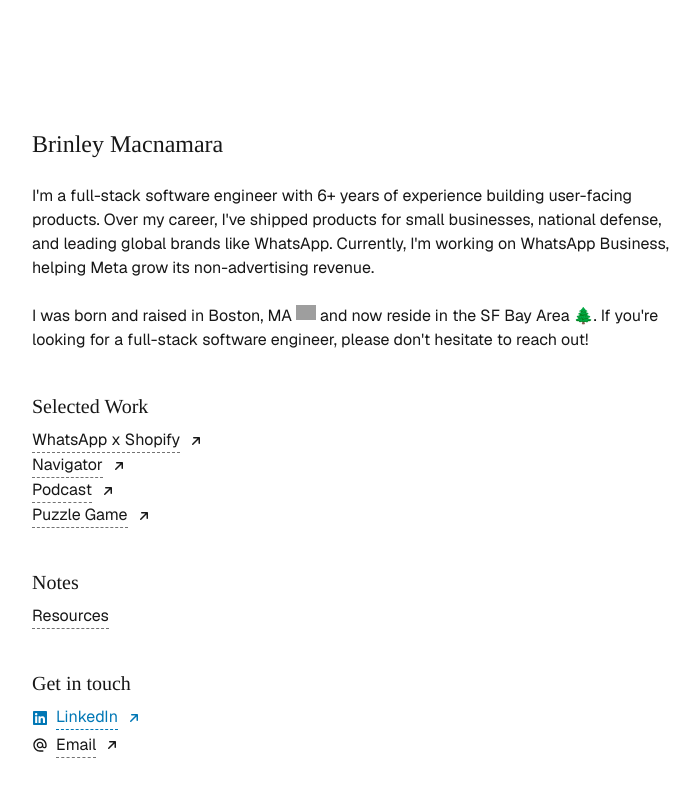
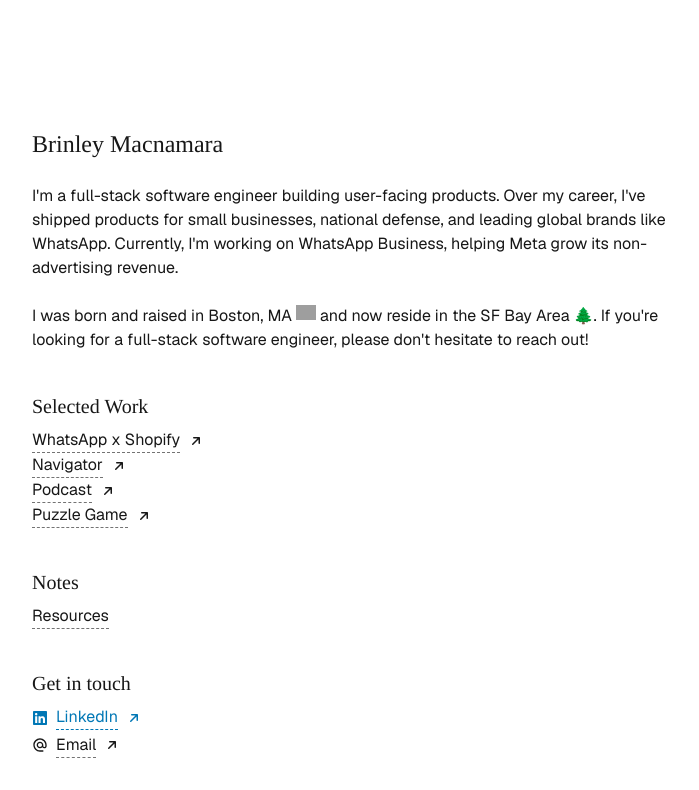
Before and after one commit to brinleym/site, a Next.js app: page / in a window 1280 px wide. Shown: the top 790 px of the page, without its empty margins (283-982 px from the left). Built offline with nearby package versions, Linux system fonts and the light colour scheme; grey boxes are pictures that could not be loaded.

Commit message:
homepage adjustment

```diff
--- a/app/page.mdx
+++ b/app/page.mdx
@@ -4,10 +4,9 @@
 # Brinley Macnamara
 
 <Section>
-I'm a full-stack software engineer with 6+ years of experience building user-facing products.
-Over my career, I've shipped products for small businesses, national defense, and leading
-global brands like WhatsApp. Currently, I'm working on WhatsApp Business, helping Meta
-grow its non-advertising revenue.
+I'm a full-stack software engineer building user-facing products. Over my career, I've
+shipped products for small businesses, national defense, and leading global brands like
+WhatsApp. Currently, I'm working on WhatsApp Business, helping Meta grow its non-advertising revenue.
 
 <br />
 I was born and raised in Boston, MA <Image
```
